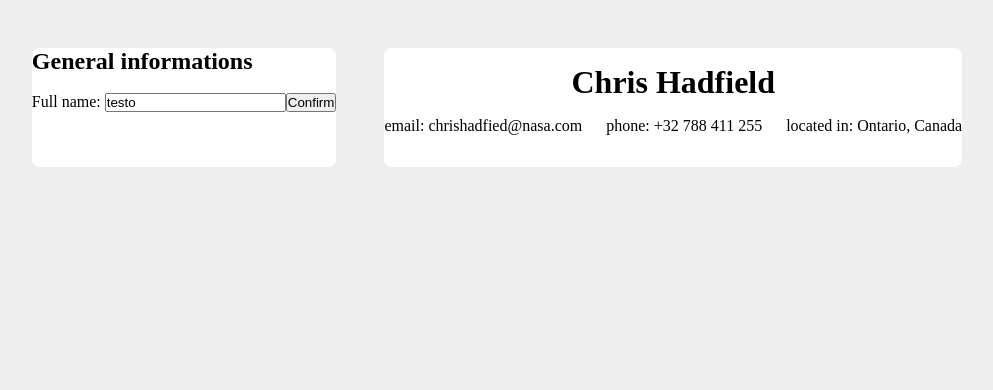
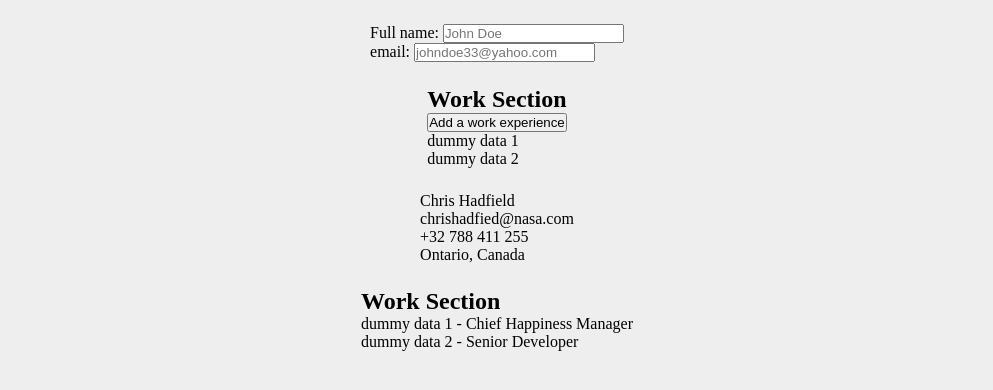
Before and after one commit to emiledrablant/odin-resume, a React (Vite) app: page / in a window 1280 px wide. Shown: the top 390 px of the page, without its empty margins (143-1136 px from the left). Built offline with nearby package versions, Linux system fonts and the light colour scheme.

Commit message:
adding work section (wip)

```diff
--- a/src/App.css
+++ b/src/App.css
@@ -4,5 +4,8 @@
 
   /* Change to grid later on */
   display: flex;
+  flex-direction: column;
   justify-content: center;
+  align-items: center;
+  gap: 24px;
 }
--- a/src/App.jsx
+++ b/src/App.jsx
@@ -1,24 +1,58 @@
 import { useState } from 'react'
 import './App.css'
 
-import GeneralForm from './components/general-form.jsx';
-import Result from './components/Result.jsx'
+import GeneralSection from './components/GeneralSection';
+import WorkSection from './components/WorkSection';
+import Result from './components/Result';
+
+const mockUser = {
+  name:"Chris Hadfield",
+  email:"chrishadfied@nasa.com",
+  phone:"+32 788 411 255",
+  location:"Ontario, Canada",
+}
+
+const mockExp = [
+  {id: crypto.randomUUID(), name: "dummy data 1", title: "Chief Happiness Manager"},
+  {id: crypto.randomUUID(), name: "dummy data 2", title: "Senior Developer"},
+];
 
 function App() {
-  const [mainInfos, setMainInfos] = useState({
-    name:"Chris Hadfield",
-    email:"chrishadfied@nasa.com",
-    phone:"+32 788 411 255",
-    location:"Ontario, Canada"});
+  const [generalInfos, setGeneralInfos] = useState(mockUser);
+  const [workExperience, setWorkExperience] = useState(mockExp);
 
-  function handleMainInfosChange(infos) {
-    setMainInfos(infos);
+  function handleGeneralInfos(event) {
+    const nextInfos = {
+      ...generalInfos,
+      [event.target.id]: event.target.value,
+    };
+    setGeneralInfos(nextInfos);
+  }
+
+  function handleWorkSection(event, data) {
+    event.preventDefault();
+    const nextData = {
+      id: crypto.randomUUID(),
+      name: data.companyName,
+      title: data.jobTitle,
+    }
+    setWorkExperience([...workExperience, nextData]);
   }
 
   return (
     <>
-    <GeneralForm onValidation={handleMainInfosChange}/>
-    <Result mainInfos={mainInfos}/>
+      <GeneralSection
+        generalInfos={generalInfos}
+        onChange={handleGeneralInfos}
+      />
+      <WorkSection
+        workExperience={workExperience}
+        handleWorkSection={handleWorkSection}
+      />
+      <Result
+        generalInfos={generalInfos}
+        workExperience={workExperience}
+      />
     </>
   )
 }
--- /dev/null
+++ b/src/components/GeneralSection.jsx
@@ -0,0 +1,26 @@
+
+import Input from "./Input";
+
+function GeneralSection({ onChange }) {
+
+    return (
+        <form onSubmit={(e) => e.preventDefault()}>
+            <Input
+                type="text"
+                id="name"
+                labelText="Full name: "
+                placeholder="John Doe"
+                onChange={onChange}
+            />
+            <Input
+                type="text"
+                id="email"
+                labelText="email: "
+                placeholder="johndoe33@yahoo.com"
+                onChange={onChange}
+            />
+        </form>
+    )
+}
+
+export default GeneralSection;
--- /dev/null
+++ b/src/components/Input.jsx
@@ -0,0 +1,39 @@
+
+function Input({
+    type,
+    id,
+    labelText,
+    placeholder,
+    onChange,
+    "data-key": dataKey
+}) {
+    let Element;
+    if (type === "text") {
+        Element = "input";
+    } else if (type === "textarea") {
+        Element = "textarea";
+    } else {
+        throw new Error(`Type is not valid. Only text or textarea are accepted. Given type is "${type}"`);
+    }
+
+    return (
+        <div className="input">
+            <label
+                htmlFor={id}
+            >
+                {labelText}
+            </label>
+
+            <Element
+                id={id}
+                data-key={dataKey}
+                placeholder={placeholder}
+                onChange={onChange}
+                autoComplete="off"
+            >
+            </Element>
+        </div>
+    )
+}
+
+export default Input;
--- a/src/components/InputText.jsx
+++ /dev/null
@@ -1,9 +0,0 @@
-
-function InputText({name, value}) {
-    return(<>
-    {name}:{' '}
-    <input type="text" value={value} />
-    </>)
-}
-
-export default InputText
--- a/src/components/Result.jsx
+++ b/src/components/Result.jsx
@@ -1,20 +1,22 @@
 
-import '../styles/result.css'
+function Result({ generalInfos, workExperience }) {
+    return (
+    <>
+        <div>
+            <p>{generalInfos.name}</p>
+            <p>{generalInfos.email}</p>
+            <p>{generalInfos.phone}</p>
+            <p>{generalInfos.location}</p>
+        </div>
+        <div>
+            <h2>Work Section</h2>
+            {workExperience.map((exp) => (
+                <p key={exp.id}>{`${exp.name} - ${exp.title}`}</p>
+            ))}
 
-
-function Result({mainInfos}) {
-    return(
-    <div id="container">
-        <div id="header">
-            <h1>{mainInfos.name}</h1>
-            <div id="general-infos">
-                <span>email: {mainInfos.email}</span>
-                <span>phone: {mainInfos.phone}</span>
-                <span>located in: {mainInfos.location}</span>
-            </div>
         </div>
-    </div>
+    </>
     )
 }
 
-export default Result
+export default Result;
--- /dev/null
+++ b/src/components/WorkForm.jsx
@@ -0,0 +1,33 @@
+
+import Input from "./Input";
+
+function WorkForm({data, handleWorkSection}) {
+    const onChange = function(event) {
+        console.log(event.target.dataKey) /* would like to use so the function could be used for each field */
+        console.log(event.target.value)
+    }
+
+    return (
+        <form onSubmit={(event) => handleWorkSection(event, data)}>
+            <Input
+                type="text"
+                id="namecompany"
+                labelText="Company: "
+                data-key="companyName"
+                onChange={onChange}
+                /* onChange={(event) => data.companyName = event.target.value} */>
+            </Input>
+            <Input
+                type="text"
+                id="title"
+                labelText="Occupation: "
+                data-key="title"
+                onChange={onChange}
+                /* onChange={(event) => data.jobTitle = event.target.value} */>
+            </Input>
+            <button>Confirm</button>
+        </form>
+    )
+}
+
+export default WorkForm;
--- /dev/null
+++ b/src/components/WorkSection.jsx
@@ -0,0 +1,30 @@
+import React from "react";
+import WorkForm from "./WorkForm";
+
+function WorkSection({workExperience, handleWorkSection}) {
+    const [isFormOpen, setIsFormOpen] = React.useState(false);
+
+    const data = {companyName: "", jobTitle: "",};
+
+    return (
+        <div>
+            <h2>Work Section</h2>
+
+            {!isFormOpen && (
+                <button onClick={() =>{setIsFormOpen(!isFormOpen)}}>
+                    Add a work experience
+                </button>
+            )}
+
+            {isFormOpen && (
+                <WorkForm data={data} handleWorkSection={handleWorkSection} />
+            )}
+
+            {workExperience.map((exp) => (
+                <div key={exp.id}>{exp.name}</div>
+            ))}
+        </div>
+    )
+}
+
+export default WorkSection;
--- a/src/components/general-form.jsx
+++ /dev/null
@@ -1,18 +0,0 @@
-
-import '../styles/result.css'
-import Input from './InputText';
-
-function GeneralForm({onValidation}) {
-    const userInfos = { name: "temp", email: "XXX", phone: "YYY", location: "ZZZ"};
-
-    return(
-    <div id="container">
-        <h2>General informations</h2>
-        <br />
-        <Input name="Full name" value="testo" />
-        <button onClick={() => {onValidation(userInfos)}}>Confirm</button>
-    </div>
-    )
-}
-
-export default GeneralForm
--- a/src/styles/result.css
+++ b/src/styles/result.css
@@ -1,8 +1,9 @@
-
+/*
 #container {
     margin: 24px;
     background-color: white;
     border-radius: 8px;
+    padding: 24px;
     padding-bottom: 32px;
 }
 
@@ -15,4 +16,4 @@ h1 {
     display: flex;
     justify-content: center;
     gap: 24px;
-}
+} */
```
